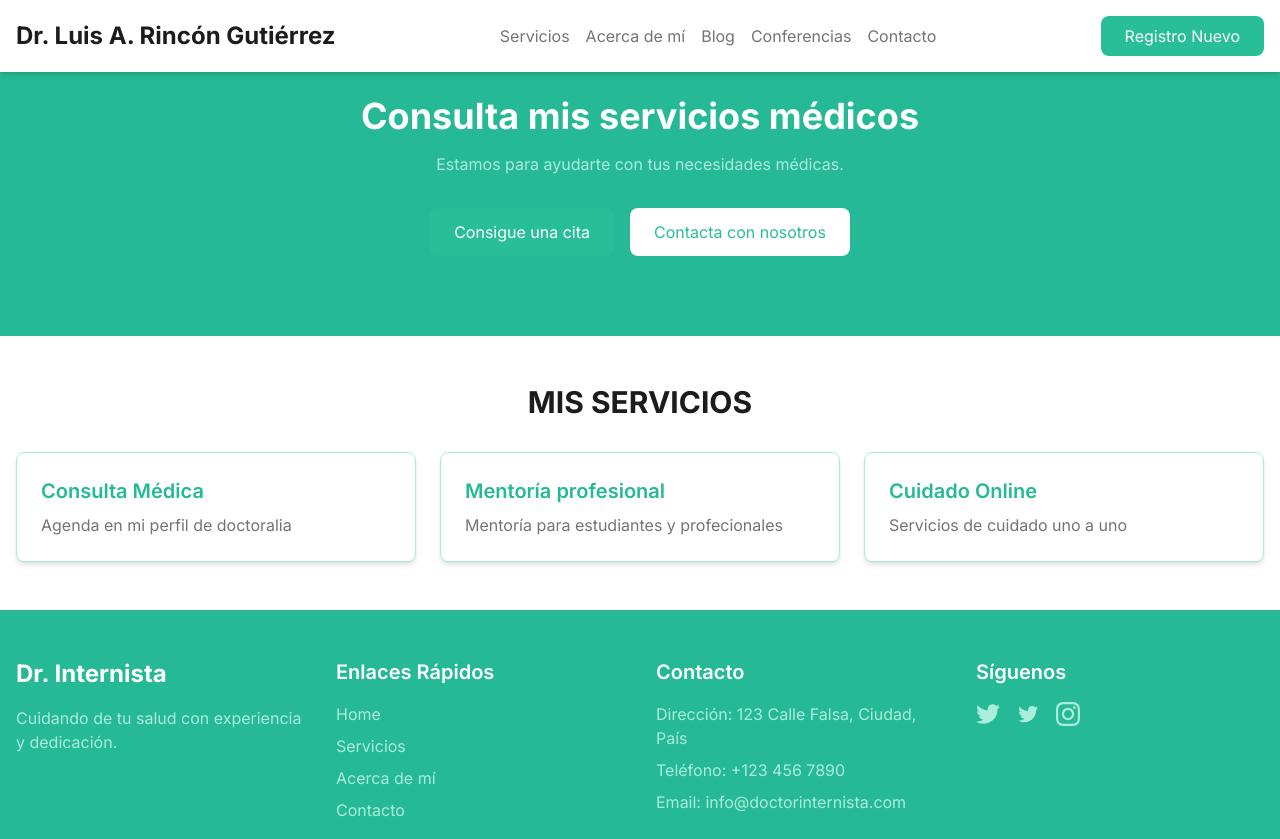
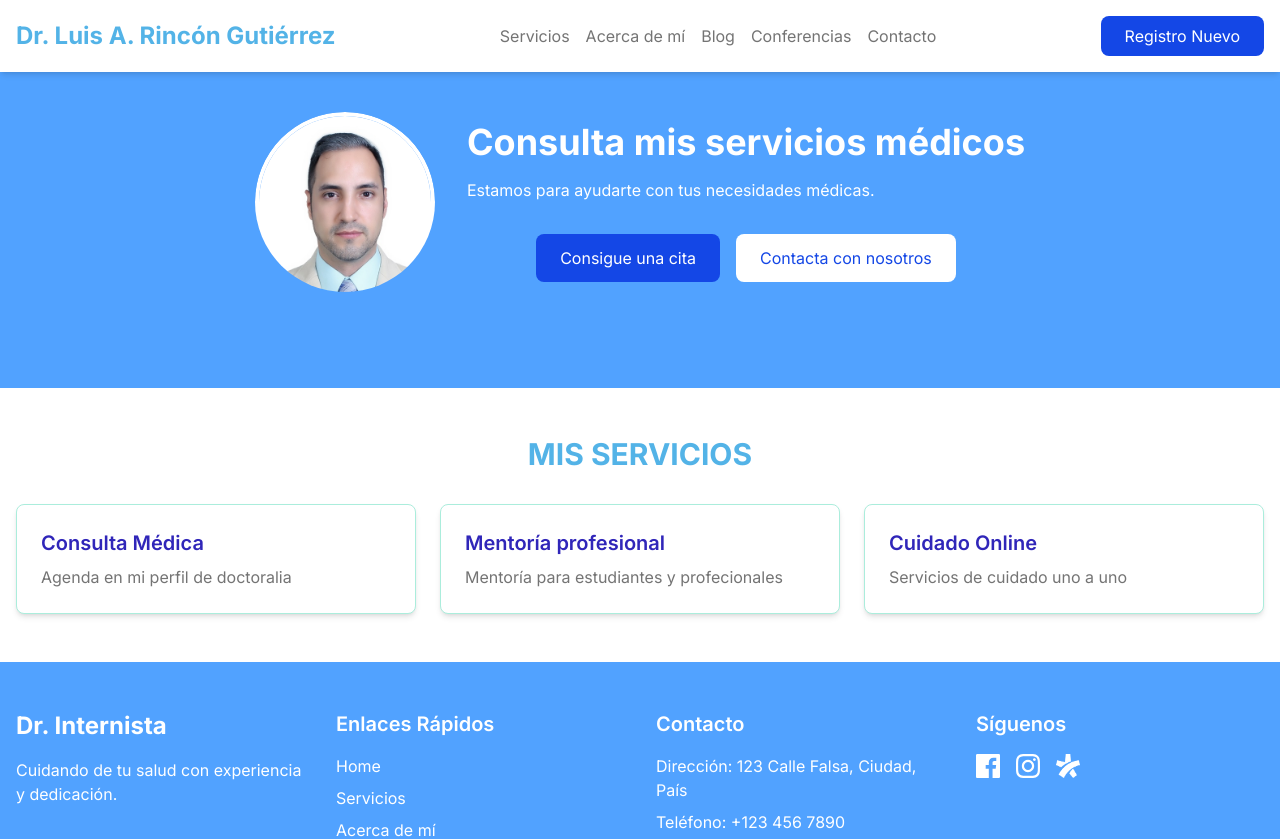
Before and after one commit to Zappaware/my-doctor-website, a Next.js app: page / in a window 1280 px wide. Shown: the top 839 px of the page. Built offline with nearby package versions, Linux system fonts and the light colour scheme.

Commit message:
Update Services, Hero, and Header components with new styles and improved layout for enhanced user experience

```diff
--- a/components/Footer.tsx
+++ b/components/Footer.tsx
@@ -1,14 +1,15 @@
 import Link from "next/link";
+import Image from "next/image";
 
 export default function Footer() {
   return (
-    <footer className="bg-[#26B995] py-12">
+    <footer className="bg-blue-400 py-12">
       <div className="container mx-auto px-4">
         <div className="grid grid-cols-1 md:grid-cols-4 gap-8 text-white">
           {/* Columna 1: Logo y descripción */}
           <div>
             <h2 className="text-2xl font-bold mb-4">Dr. Internista</h2>
-            <p className="text-[#ABEDDC]">
+            <p className="text-white">
               Cuidando de tu salud con experiencia y dedicación.
             </p>
           </div>
@@ -18,22 +19,31 @@ export default function Footer() {
             <h3 className="text-xl font-semibold mb-4">Enlaces Rápidos</h3>
             <ul className="space-y-2">
               <li>
-                <Link href="/" className="text-[#ABEDDC] hover:text-white">
+                <Link href="/" className="text-white hover:text-yellow-200">
                   Home
                 </Link>
               </li>
               <li>
-                <Link href="/services" className="text-[#ABEDDC] hover:text-white">
+                <Link
+                  href="/services"
+                  className="text-white hover:text-yellow-200"
+                >
                   Servicios
                 </Link>
               </li>
               <li>
-                <Link href="/about" className="text-[#ABEDDC] hover:text-white">
+                <Link
+                  href="/about"
+                  className="text-white hover:text-yellow-200"
+                >
                   Acerca de mí
                 </Link>
               </li>
               <li>
-                <Link href="/contact" className="text-[#ABEDDC] hover:text-white">
+                <Link
+                  href="/contact"
+                  className="text-white hover:text-yellow-200"
+                >
                   Contacto
                 </Link>
               </li>
@@ -43,7 +53,7 @@ export default function Footer() {
           {/* Columna 3: Información de contacto */}
           <div>
             <h3 className="text-xl font-semibold mb-4">Contacto</h3>
-            <ul className="text-[#ABEDDC] space-y-2">
+            <ul className="text-white space-y-2">
               <li>Dirección: 123 Calle Falsa, Ciudad, País</li>
               <li>Teléfono: +123 456 7890</li>
               <li>Email: info@doctorinternista.com</li>
@@ -54,7 +64,13 @@ export default function Footer() {
           <div>
             <h3 className="text-xl font-semibold mb-4">Síguenos</h3>
             <div className="flex space-x-4">
-              <a href="#" className="text-[#ABEDDC] hover:text-white">
+              {/* Facebook */}
+              <a
+                href="https://www.facebook.com/profile.php?id=61573893670370"
+                target="_blank"
+                rel="noopener noreferrer"
+                className="text-white hover:text-yellow-200"
+              >
                 <svg
                   xmlns="http://www.w3.org/2000/svg"
                   width="24"
@@ -62,21 +78,17 @@ export default function Footer() {
                   viewBox="0 0 24 24"
                   fill="currentColor"
                 >
-                  <path d="M24 4.557c-.883.392-1.832.656-2.828.775 1.017-.609 1.798-1.574 2.165-2.724-.951.564-2.005.974-3.127 1.195-.897-.957-2.178-1.555-3.594-1.555-3.179 0-5.515 2.966-4.797 6.045-4.091-.205-7.719-2.165-10.148-5.144-1.29 2.213-.669 5.108 1.523 6.574-.806-.026-1.566-.247-2.229-.616-.054 2.281 1.581 4.415 3.949 4.89-.693.188-1.452.232-2.224.084.626 1.956 2.444 3.379 4.6 3.419-2.07 1.623-4.678 2.348-7.29 2.04 2.179 1.397 4.768 2.212 7.548 2.212 9.142 0 14.307-7.721 13.995-14.646.962-.695 1.797-1.562 2.457-2.549z" />
+                  <path d="M22.675 0H1.325C0.593 0 0 0.593 0 1.325v21.351C0 23.407 0.593 24 1.325 24H12.82v-9.294H9.692v-3.622h3.128V8.413c0-3.1 1.893-4.788 4.659-4.788 1.325 0 2.463.099 2.795.143v3.24l-1.918.001c-1.504 0-1.795.715-1.795 1.763v2.313h3.587l-.467 3.622h-3.12V24h6.116c0.732 0 1.325-0.593 1.325-1.325V1.325C24 0.593 23.407 0 22.675 0z" />
                 </svg>
               </a>
-              <a href="#" className="text-[#ABEDDC] hover:text-white">
-                <svg
-                  xmlns="http://www.w3.org/2000/svg"
-                  width="24"
-                  height="24"
-                  viewBox="0 0 24 24"
-                  fill="currentColor"
-                >
-                  <path d="M22.23 5.924c-.736.326-1.527.547-2.357.646.847-.508 1.498-1.312 1.804-2.27-.793.47-1.671.812-2.606.996-.75-.8-1.817-1.296-2.999-1.296-2.269 0-4.108 1.838-4.108 4.108 0 .322.036.635.106.935-3.415-.171-6.442-1.807-8.47-4.294-.353.607-.555 1.312-.555 2.064 0 1.424.725 2.68 1.825 3.415-.672-.021-1.305-.206-1.859-.512v.052c0 1.991 1.415 3.651 3.293 4.029-.344.094-.707.144-1.081.144-.265 0-.522-.026-.773-.074.522 1.63 2.038 2.816 3.833 2.85-1.404 1.1-3.174 1.757-5.096 1.757-.332 0-.659-.02-.98-.057 1.816 1.164 3.973 1.843 6.29 1.843 7.547 0 11.675-6.252 11.675-11.675 0-.178-.004-.355-.012-.531.802-.578 1.497-1.3 2.047-2.123z" />
-                </svg>
-              </a>
-              <a href="#" className="text-[#ABEDDC] hover:text-white">
+
+              {/* Instagram */}
+              <a
+                href="https://www.instagram.com/dr.luis.rincon/"
+                target="_blank"
+                rel="noopener noreferrer"
+                className="text-white hover:text-yellow-200"
+              >
                 <svg
                   xmlns="http://www.w3.org/2000/svg"
                   width="24"
@@ -87,12 +99,28 @@ export default function Footer() {
                   <path d="M12 2.163c3.204 0 3.584.012 4.85.07 3.252.148 4.771 1.691 4.919 4.919.058 1.265.069 1.645.069 4.849 0 3.205-.012 3.584-.069 4.849-.149 3.225-1.664 4.771-4.919 4.919-1.266.058-1.644.07-4.85.07-3.204 0-3.584-.012-4.849-.07-3.26-.149-4.771-1.699-4.919-4.92-.058-1.265-.07-1.644-.07-4.849 0-3.204.013-3.583.07-4.849.149-3.227 1.664-4.771 4.919-4.919 1.266-.057 1.645-.069 4.849-.069zm0-2.163c-3.259 0-3.667.014-4.947.072-4.358.2-6.78 2.618-6.98 6.98-.059 1.281-.073 1.689-.073 4.948 0 3.259.014 3.668.072 4.948.2 4.358 2.618 6.78 6.98 6.98 1.281.058 1.689.072 4.948.072 3.259 0 3.668-.014 4.948-.072 4.354-.2 6.782-2.618 6.979-6.98.059-1.28.073-1.689.073-4.948 0-3.259-.014-3.667-.072-4.947-.196-4.354-2.617-6.78-6.979-6.98-1.281-.059-1.69-.073-4.949-.073zm0 5.838c-3.403 0-6.162 2.759-6.162 6.162s2.759 6.163 6.162 6.163 6.162-2.759 6.162-6.163c0-3.403-2.759-6.162-6.162-6.162zm0 10.162c-2.209 0-4-1.79-4-4 0-2.209 1.791-4 4-4s4 1.791 4 4c0 2.21-1.791 4-4 4zm6.406-11.845c-.796 0-1.441.645-1.441 1.44s.645 1.44 1.441 1.44c.795 0 1.439-.645 1.439-1.44s-.644-1.44-1.439-1.44z" />
                 </svg>
               </a>
+
+              {/* Doctoralia */}
+              <a
+                href="https://www.doctoralia.com.mx/luis-alberto-rincon-gutierrez/internista/celaya"
+                target="_blank"
+                rel="noopener noreferrer"
+                className="text-white hover:text-yellow-200"
+              >
+                <Image
+                  src="/doctoralia-favicon.png" // Ruta al ícono en la carpeta public
+                  alt="Doctoralia"
+                  width={24} // Ancho del ícono
+                  height={24} // Alto del ícono
+                  className="w-6 h-6 filter brightness-0 invert hover:brightness-100 hover:invert-0" // Estilos para cambiar el color
+                />
+              </a>
             </div>
           </div>
         </div>
 
         {/* Derechos de autor */}
-        <div className="border-t border-[#ABEDDC] mt-8 pt-8 text-center text-[#ABEDDC]">
+        <div className="border-t border-[#ABEDDC] mt-8 pt-8 text-center text-white">
           <p>© 2023 Dr. Internista. Todos los derechos reservados.</p>
         </div>
       </div>
--- a/components/Header.tsx
+++ b/components/Header.tsx
@@ -10,31 +10,31 @@ export default function Header() {
     <header className="bg-white shadow-md fixed w-full z-50">
       <div className="container mx-auto px-4 py-4 flex justify-between items-center">
         {/* Logo */}
-        <Link href="/" className="text-xl md:text-2xl font-bold text-[#1C1C1C]">
+        <Link href="/" className="text-xl md:text-2xl font-bold text-[#53b3e7]">
           Dr. Luis A. Rincón Gutiérrez
         </Link>
 
         {/* Menú de navegación (Desktop) */}
         <nav className="hidden md:flex space-x-4">
-          <Link href="/services" className="text-[#747474] hover:text-[#26B995]">
+          <Link href="/services" className="text-[#747474] hover:text-yellow-200">
             Servicios
           </Link>
-          <Link href="/about" className="text-[#747474] hover:text-[#26B995]">
+          <Link href="/about" className="text-[#747474] hover:text-yellow-200">
             Acerca de mí
           </Link>
-          <Link href="/blog" className="text-[#747474] hover:text-[#26B995]">
+          <Link href="/blog" className="text-[#747474] hover:text-yellow-200">
             Blog
           </Link>
-          <Link href="/conferences" className="text-[#747474] hover:text-[#26B995]">
+          <Link href="/conferences" className="text-[#747474] hover:text-yellow-200">
             Conferencias
           </Link>
-          <Link href="/contact" className="text-[#747474] hover:text-[#26B995]">
+          <Link href="/contact" className="text-[#747474] hover:text-yellow-200">
             Contacto
           </Link>
         </nav>
 
         {/* Botón de registro (Desktop) */}
-        <button className="hidden md:block bg-[#28BF98] text-white px-6 py-2 rounded-lg hover:bg-[#26B995]">
+        <button className="hidden md:block bg-blue-700 text-white px-6 py-2 rounded-lg hover:bg-yellow-200">
           Registro Nuevo
         </button>
 
@@ -51,19 +51,19 @@ export default function Header() {
       {isOpen && (
         <div className="md:hidden bg-white shadow-lg">
           <nav className="flex flex-col space-y-4 p-4">
-            <Link href="/services" className="text-[#747474] hover:text-[#26B995]">
+            <Link href="/services" className="text-[#747474] hover:text-yellow-200">
               Servicios
             </Link>
-            <Link href="/about" className="text-[#747474] hover:text-[#26B995]">
+            <Link href="/about" className="text-[#747474] hover:text-yellow-200">
               Acerca de mí
             </Link>
-            <Link href="/blog" className="text-[#747474] hover:text-[#26B995]">
+            <Link href="/blog" className="text-[#747474] hover:text-yellow-200">
               Blog
             </Link>
-            <Link href="/conferences" className="text-[#747474] hover:text-[#26B995]">
+            <Link href="/conferences" className="text-[#747474] hover:text-yellow-200">
               Conferencias
             </Link>
-            <Link href="/contact" className="text-[#747474] hover:text-[#26B995]">
+            <Link href="/contact" className="text-[#747474] hover:text-yellow-200">
               Contacto
             </Link>
             <button className="bg-[#28BF98] text-white px-6 py-2 rounded-lg hover:bg-[#26B995]">
--- a/components/Hero.tsx
+++ b/components/Hero.tsx
@@ -1,20 +1,38 @@
+import Image from "next/image";
 export default function Hero() {
   return (
-    <section className="bg-[#26B995] py-20 pt-24"> {/* Añadimos pt-24 */}
-      <div className="container mx-auto px-4 text-center">
+    <section className="bg-blue-400 py-20 pt-24">
+      <div className="container mx-auto px-4 py-4">
+        <div className="flex flex-col md:flex-row items-center justify-center text-center md:text-left">
+          {/* Foto de perfil */}
+          <div className="mb-8 md:mb-0 md:mr-8 rounded-full overflow-hidden w-[180px] h-[180px]">
+            <Image
+              src="/image.png" // Ruta a la foto de perfil en la carpeta public
+              alt="Foto de perfil"
+              width={180}
+              height={180}
+              layout="fixed"
+              className="rounded-full object-cover border-4 border-white shadow-lg"
+            />
+          </div>
+
+          {/* Contenido de texto y botones */}
+          <div>
             <h1 className="text-3xl md:text-4xl font-bold text-white mb-4">
               Consulta mis servicios médicos
             </h1>
-        <p className="text-[#ABEDDC] mb-8 text-sm md:text-base">
+            <p className="text-white mb-8 text-sm md:text-base">
               Estamos para ayudarte con tus necesidades médicas.
             </p>
             <div className="flex flex-col md:flex-row justify-center space-y-4 md:space-y-0 md:space-x-4">
-          <button className="bg-[#28BF98] text-white px-6 py-3 rounded-lg hover:bg-[#26B995]">
+              <button className="bg-blue-700 text-white px-6 py-3 rounded-lg hover:bg-yellow-200">
                 Consigue una cita
               </button>
-          <button className="bg-white text-[#28BF98] px-6 py-3 rounded-lg hover:bg-[#ABEDDC]">
+              <button className="bg-white text-blue-700 px-6 py-3 rounded-lg hover:bg-yellow-200">
                 Contacta con nosotros
               </button>
+            </div>
+          </div>
         </div>
       </div>
     </section>
--- a/components/Services.tsx
+++ b/components/Services.tsx
@@ -8,13 +8,13 @@ export default function Services() {
   return (
     <section className="bg-white py-12">
       <div className="container mx-auto px-4">
-        <h2 className="text-3xl font-bold text-center text-[#1C1C1C] mb-8">
+        <h2 className="text-3xl font-bold text-center text-[#53b3e7] mb-8">
           MIS SERVICIOS
         </h2>
         <div className="grid grid-cols-1 md:grid-cols-3 gap-6">
           {services.map((service, index) => (
             <div key={index} className="bg-[#FFFFFF] p-6 rounded-lg shadow-md border border-[#ABEDDC]">
-              <h3 className="text-xl font-semibold text-[#26B995] mb-2">
+              <h3 className="text-xl font-semibold text-[#3026b9] mb-2">
                 {service.title}
               </h3>
               <p className="text-[#747474]">{service.description}</p>
```
Also changed, not shown: public/doctoralia-favicon.png (added), public/image.png (added). Lines whose indentation alone changed are shown as unchanged.
